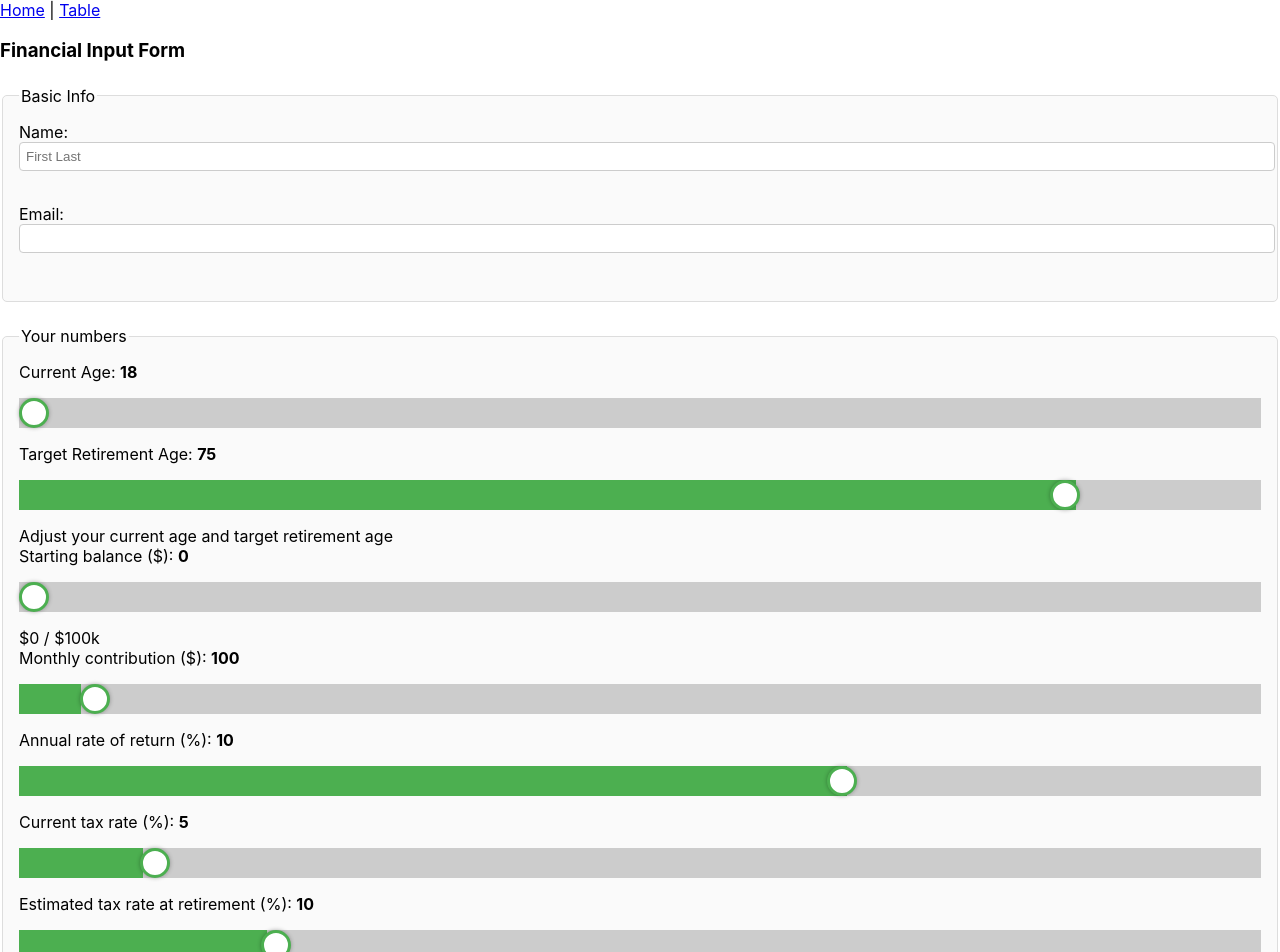
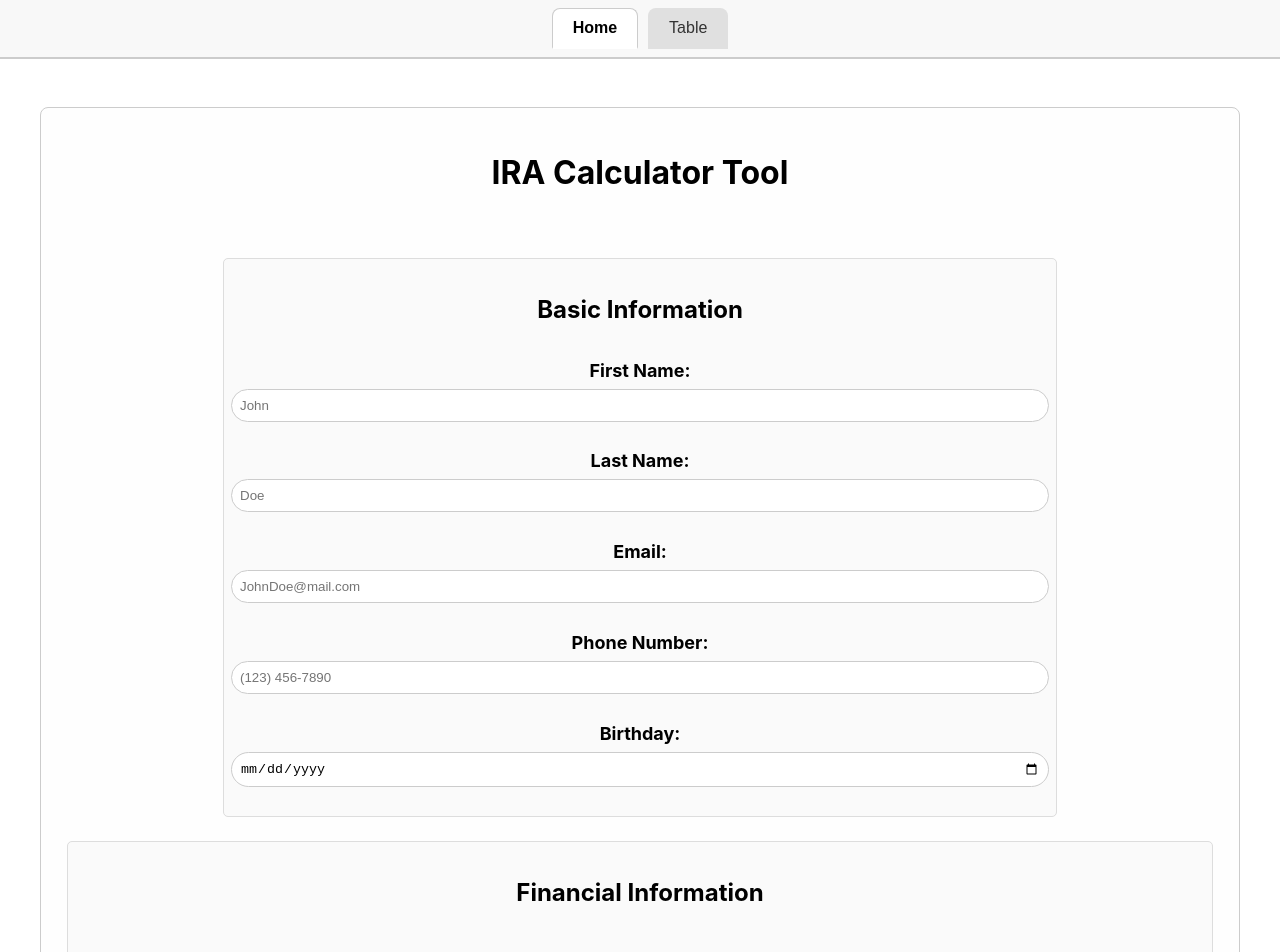
Before and after one commit to hebronm/copilot-ui, a React (Create React App) app: page / in a window 1280 px wide. Shown: the top 952 px of the page. Built offline with nearby package versions, Linux system fonts and the light colour scheme.

Commit message:
Fixed & modified appearance; added tab functionality

```diff
--- a/src/App.css
+++ b/src/App.css
@@ -36,6 +36,43 @@
     transform: rotate(360deg);
   }
 }
+
+.nav-tabs {
+  display: flex;
+  justify-content: center;
+  border-bottom: 2px solid #ccc;
+  margin-bottom: 1rem;
+  background-color: #f8f8f8;
+  padding: 0.5rem;
+  font-family: Arial, sans-serif;
+}
+
+.tab-link {
+  padding: 10px 20px;
+  text-decoration: none;
+  color: #333;
+  border: 1px solid transparent;
+  border-bottom: none;
+  border-radius: 8px 8px 0 0;
+  margin: 0 5px;
+  background-color: #e0e0e0;
+  transition: background-color 0.2s ease;
+}
+
+.tab-link:hover {
+  background-color: #d0d0d0;
+}
+
+.tab-link.active {
+  background-color: #ffffff;
+  border: 1px solid #ccc;
+  border-bottom: 2px solid white;
+  color: #000;
+  font-weight: bold;
+}
+
+
+
 .form-box {
   background: #fefefe;
   padding: 1.5rem;
@@ -51,15 +88,33 @@ fieldset {
   background: #fafafa;
 }
 
+.thinFieldset {
+  margin-top: 1.5rem;
+  max-width: 800px;
+  display: block;
+  margin-left: auto;
+  margin-right: auto;
+  padding: 1rem;
+  border: 1px solid #ddd;
+  border-radius: 5px;
+  background: #fafafa;
+}
+
+.center-container {
+  display: flex;
+  justify-content: center;
+  align-items: center;
+  flex-direction: column;
+}
 
 input[type="text"],
 input[type="email"],
 input[type="tel"],
 input[type="date"] {
   width: 100%;
-  padding: 6px;
+  padding: 8px;
   margin-bottom: 0.8rem;
-  border-radius: 4px;
+  border-radius: 21px;
   border: 1px solid #ccc;
 }
 
@@ -82,13 +137,39 @@ button {
   color: white;
 }
 
+.label {
+  margin-top: 2rem;
+  font-size: 18px;
+  font-weight: bold;
+  display: block;
+  text-align: center;
+}
+
+.Box1Label {
+  margin-top: 1rem;
+  font-size: 18px;
+  font-weight: bold;
+  display: block;
+  margin-bottom: 8px;
+}
+
+small {
+  font-size: 14px;
+  display: block;
+  text-align: center;
+}
+
 /* FULLY CUSTOM SLIDER STYLING */
 
+/** We need to define it for each kind of browser:
+Chrome, Safari, Edge, Opera, etc.  */
+
+/*This is for the track of the sliders*/
 input[type=range].custom-slider {
   -webkit-appearance: none;
   appearance: none;
   width: 100%;
-  height: 30px;
+  height: 8px;
   background: transparent;
   cursor: pointer;
   margin: 16px 0;
--- a/src/App.js
+++ b/src/App.js
@@ -2,6 +2,7 @@
 import React, { useEffect, useState, useMemo } from 'react';
 import "./App.css";
 import { BrowserRouter as Router, Route, Routes, Link } from "react-router-dom";
+import { useLocation } from 'react-router-dom';
 import Table from "./Table";
 import { LineChart } from '@mui/x-charts/LineChart';
 
@@ -38,8 +39,11 @@ function FinancialForm({ onSubmit }) {
   };
   */
 
-  const [name, setName] = useState('');
+  const [firstName, setFirstName] = useState('');
+  const [lastName, setLastName] = useState('');
   const [email, setEmail] = useState('');
+  const [phone, setPhone] = useState('');
+  const [birthday, setBirthday] = useState('');
   {/*ranges for sliders*/}
   const [ageRange, setAgeRange] = useState([18, 75]);
   const [startingBalance, setStartingBalance] = useState(0);
@@ -49,8 +53,11 @@ function FinancialForm({ onSubmit }) {
   const [retirementTaxRate, setRetirementTaxRate] = useState(10);
 
   const resetForm = () => {
-    setName('');
+    setFirstName('');
+    setLastName('');
     setEmail('');
+    setPhone('');
+    setBirthday('');
     setAgeRange([18, 75]);
     setStartingBalance(0);
     setMonthlyContribution(100);
@@ -146,34 +153,36 @@ function FinancialForm({ onSubmit }) {
 
 
   return (
-    <>
-    <form action="/submit" method="post">
-      <h3>Financial Input Form</h3>
+    <div style={{ padding: '2rem', maxWidth: '1200px', margin: 'auto' }}>
+      <form className='form-box' action="/submit" method="post">
+        <h1 style={{ textAlign: 'center' }}>IRA Calculator Tool</h1>
+        <br></br>
 
-      <fieldset>
-        <legend>Basic Info</legend>
-        <label htmlFor="name">Name: </label>
-        <input
-          type="text"
-          id="name"
-          name="name"
-          placeholder="First Last"
-          value={name}
-          onChange={(e) => setName(e.target.value)}
-        /><br /><br />
-        <label htmlFor="email">Email: </label>
-        <input
-          type="email"
-          id="email"
-          name="email"
-          value={email}
-          onChange={(e) => setEmail(e.target.value)}
-        /><br /><br />
+        {/*Basical Info Box*/}
+        <fieldset className='thinFieldset'>
+        <h2 style={{ textAlign: 'center' }}>Basic Information</h2>
+        <div className='center-container'>
+          <label className='Box1Label'>First Name:</label>
+          <input type="text" placeholder="John" value={firstName} onChange={e => setFirstName(e.target.value)} />
+
+          <label className='Box1Label'>Last Name:</label>
+          <input type="text" placeholder="Doe" value={lastName} onChange={e => setLastName(e.target.value)} />
+
+          <label className='Box1Label'>Email:</label>
+          <input type="email" placeholder="JohnDoe@mail.com" value={email} onChange={e => setEmail(e.target.value)} />
+
+          <label className='Box1Label'>Phone Number:</label>
+          <input type="tel" placeholder="(123) 456-7890" value={phone} onChange={e => setPhone(e.target.value)} />
+
+          <label className='Box1Label'>Birthday:</label>
+          <input type="date" value={birthday} onChange={e => setBirthday(e.target.value)} />
+        </div>
         </fieldset>
 
-
+        {/*Financial Info Box*/}
         <fieldset>
-        <legend>Your numbers</legend>
+          <h2 style={{ textAlign: 'center' }}>Financial Information</h2>
+          <br></br>
 
           <label className="label">
             Current Age: <b>{ageRange[0]}</b>
@@ -183,9 +192,7 @@ function FinancialForm({ onSubmit }) {
             min="18"
             max="85"
             value={ageRange[0]}
-          onChange={(e) =>
-            setAgeRange([Math.min(Number(e.target.value), ageRange[1]), ageRange[1]])
-          }
+            onChange={(e) => setAgeRange([Math.min(Number(e.target.value), ageRange[1]), ageRange[1]])}
             className="custom-slider"
             style={getSliderTrackStyle(ageRange[0], 18, 85)}
           />
@@ -204,7 +211,7 @@ function FinancialForm({ onSubmit }) {
             className="custom-slider"
             style={getSliderTrackStyle(ageRange[1], 18, 85)}
           />
-        <div className="subLabel">Adjust your current age and target retirement age</div>
+          <small>Adjust to your current age and target retirement age</small>
 
           <label className="label">
             Starting balance ($): <b>{startingBalance.toLocaleString()}</b>
@@ -219,7 +226,7 @@ function FinancialForm({ onSubmit }) {
             className="custom-slider"
             style={getSliderTrackStyle(startingBalance, 0, 100000)}
           />
-        <div className="subLabel">${startingBalance.toLocaleString()} / $100k</div>
+          <small>${startingBalance.toLocaleString()} / $100k</small>
 
           <label className="label">
             Monthly contribution ($): <b>{monthlyContribution.toLocaleString()}</b>
@@ -233,6 +240,7 @@ function FinancialForm({ onSubmit }) {
             className="custom-slider"
             style={getSliderTrackStyle(monthlyContribution, 0, 2000)}
           />
+          <small>How much you intend to put in each month</small>
 
           <label className="label">
             Annual rate of return (%): <b>{annualReturn}</b>
@@ -246,6 +254,7 @@ function FinancialForm({ onSubmit }) {
             className="custom-slider"
             style={getSliderTrackStyle(annualReturn, 0, 15)}
           />
+          <small>Historically, a rough estimate for 30 years would show a 10-12% return</small>
 
           <label className="label">
             Current tax rate (%): <b>{currentTaxRate}</b>
@@ -274,12 +283,16 @@ function FinancialForm({ onSubmit }) {
           />
         </fieldset>
 
-      <button type="submit">Submit</button>
-      <button type="button" onClick={resetForm}>Reset Form</button>
+        <div style={{ marginTop: '1rem', textAlign: 'center' }}>
+          <button type="submit" className='submit-btn'>Submit</button>
+          <button type="reset" className='reset-btn' onClick={resetForm}>Reset Form</button>
+        </div>
       </form>
 
-    {/*Chart below the form*/}
-    <div style={{ marginTop: "2rem" }}>
+      {/* Chart Graph Section */}
+      <div className="form-box" style={{ marginTop: '2rem' }}>
+        <h3 style={{ textAlign: 'center' }}>Estimated Account Value Graph</h3>
+        <fieldset>
           <LineChart
             height={300}
             xAxis={[{
@@ -301,8 +314,9 @@ function FinancialForm({ onSubmit }) {
             ]}
             aria-label="Retirement savings growth chart"
           />
+        </fieldset>
       </div>
-    </>
+    </div>
 
   );
 }
@@ -325,15 +339,13 @@ function FinancialGraph(){
 
 
 function App() {
-
-
-
+  const location = useLocation();
 
   return (
-
-    <Router>
-      <nav>
-        <Link to="/">Home</Link> | <Link to="/table">Table</Link>
+    <>
+      <nav className='nav-tabs'>
+        <Link to="/" className={`tab-link ${location.pathname === '/' ? 'active' : ''}`}>Home</Link>
+        <Link to="/table" className={`tab-link ${location.pathname === '/table' ? 'active' : ''}`}>Table</Link>
       </nav>
 
       <Routes>
@@ -352,7 +364,7 @@ function App() {
         />
         <Route path="/table" element={<Table />} />
       </Routes>
-    </Router>
+    </>
 
   );
 }
--- a/src/Table.js
+++ b/src/Table.js
@@ -49,7 +49,7 @@ function App() {
 
     return (
 
-      <div style={{ marginTop: '2rem' }}>
+      <div style={{ padding:"2rem", marginTop: '2rem' }}>
         {/* Employees Table (Debugging) */}
         <h3>Employees Table</h3>
         <div style={{ marginBottom: '1rem' }}>
--- a/src/index.js
+++ b/src/index.js
@@ -2,12 +2,15 @@ import React from 'react';
 import ReactDOM from 'react-dom/client';
 import './index.css';
 import App from './App';
+import { BrowserRouter } from 'react-router-dom';
 import reportWebVitals from './reportWebVitals';
 
 const root = ReactDOM.createRoot(document.getElementById('root'));
 root.render(
   <React.StrictMode>
-    <App />
+    <BrowserRouter>
+      <App />
+    </BrowserRouter>
   </React.StrictMode>
 );
 
```
Also changed, not shown: 1 other file (tests, documents, lock files or other folders). Lines whose indentation alone changed are shown as unchanged.
